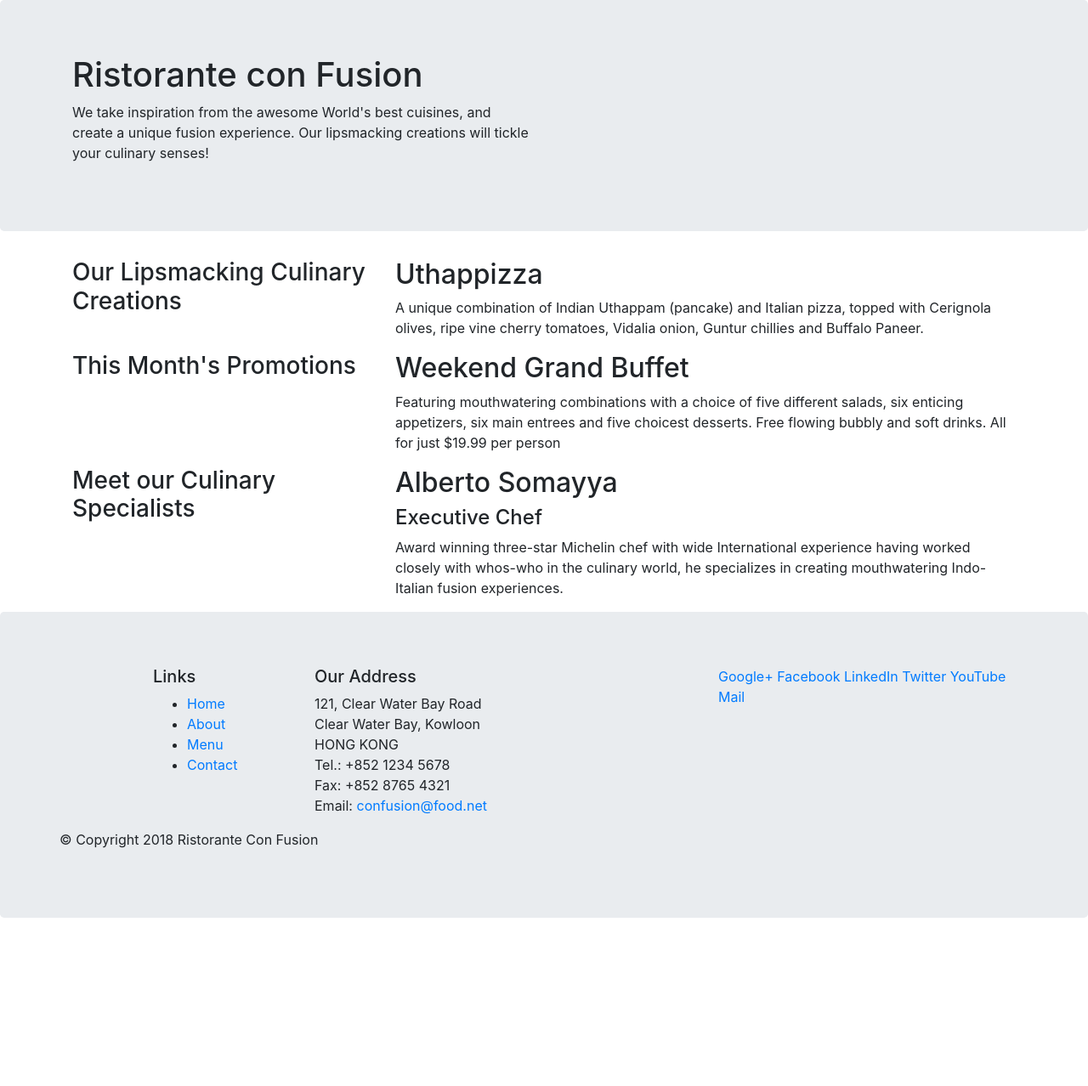
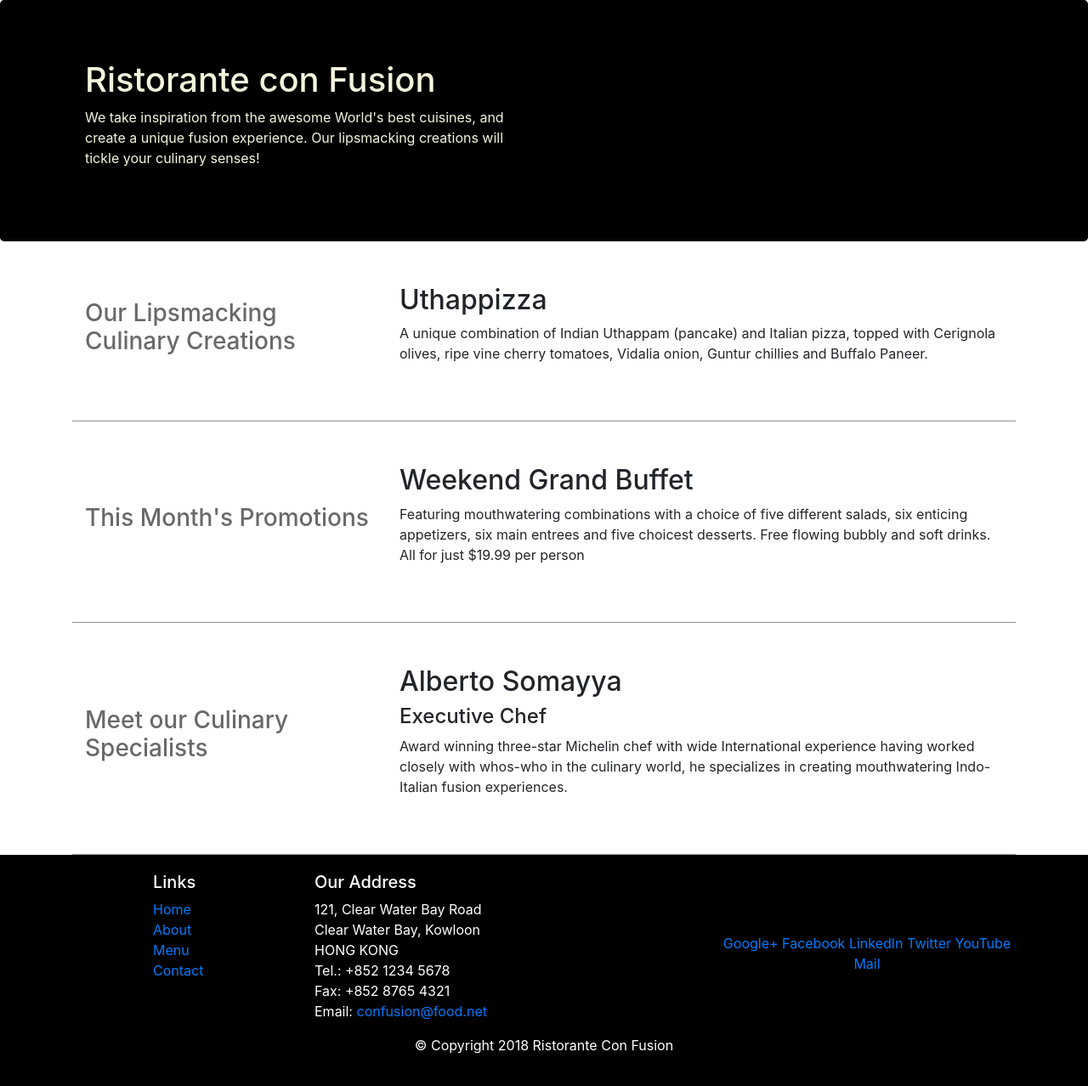
Before and after one commit to chauhanad1/Full_stack, a website: page index.html in a window 1280 px wide. Shown: the whole page at 85% size. Before the commit the page ends 1112 px from the top, so only its background shows below. Drawn offline with nearby package versions, Linux system fonts and the light colour scheme.

Commit message:
bootstrap grid part 2

```diff
--- /dev/null
+++ b/css/styles.css
@@ -0,0 +1,31 @@
+.row-header{
+    margin: 0px auto;
+    padding: 0px auto;
+}
+
+.row-content{
+    margin: 0px auto;
+    padding: 50px 0px 50px 0px;
+    min-height: 200px;
+    border-bottom: 2px ridge;
+}
+
+.footer{
+    color:white;
+    background-color: black;
+    margin: 0px auto;
+    padding: 20px 0px 20px 0px;
+}
+.jumbotron{
+    margin: 0px auto;
+    padding: 70px 30px 70px 30px;
+    background: black;
+    color: beige;
+}
+.address{
+    font-size: 80%;
+    margin: 0px;
+}
+#headings{
+    color: dimgrey;
+}
--- a/index.html
+++ b/index.html
@@ -9,6 +9,7 @@
 
     <!-- Bootstrap CSS -->
     <link rel="stylesheet" href="node_modules/bootstrap/dist/css/bootstrap.min.css">
+    <link rel="stylesheet" href="css/styles.css">
     <title>Ristorante Con Fusion</title>
 </head>
 
@@ -16,7 +17,7 @@
 
     <header class="jumbotron">
         <div class = "container">
-            <div class = "row">
+            <div class = "row row-header">
                 <div class = "col-12 col-sm-6">
                     <h1>Ristorante con Fusion</h1>
                     <p>We take inspiration from the awesome World's best cuisines, and create a unique fusion experience. Our lipsmacking creations will tickle your culinary senses!</p>
@@ -28,9 +29,9 @@
     </header>
 
     <div class="container">
-        <div class="row">
+        <div class="row row-content align-items-center">
             <div class="col-12 col-sm-4 col-mid-3">
-                <h3>Our Lipsmacking Culinary Creations</h3>
+                <h3 id="headings">Our Lipsmacking Culinary Creations</h3>
             </div>
             <div class="col col-sm col-mid">
                 <h2>Uthappizza</h2>
@@ -39,9 +40,9 @@
         </div>
 
 
-        <div class="row">
+        <div class="row row-content align-items-center">
             <div class="col-12 col-sm-4 col-mid-3">
-                <h3>This Month's Promotions</h3>
+                <h3 id="headings">This Month's Promotions</h3>
             </div>
             <div class="col col-sm col-mid">
                 <h2>Weekend Grand Buffet</h2>
@@ -49,9 +50,9 @@
             </div>
         </div>
 
-        <div class= "row">
+        <div class= "row row-content align-items-center">
             <div class= "col-12 col-sm-4 col-mid-3">
-                <h3>Meet our Culinary Specialists</h3>
+                <h3 id="headings">Meet our Culinary Specialists</h3>
             </div>
             <div class= "col col-sm col-mid">
                 <h2>Alberto Somayya</h2>
@@ -65,12 +66,12 @@
     <script src="node_modules/popper.js/dist/umd/popper.min.js"></script>
     <script src="node_modules/bootstrap/dist/js/bootstrap.min.js"></script>
 
-    <footer class ="jumbotron">
+    <footer class ="footer">
         <div class = "container">
-            <div class= "row">
+            <div class= "row ">
                 <div class="col-4 offset-1 col-sm-2">
                     <h5>Links</h5>
-                    <ul >
+                    <ul class= "list-unstyled">
                         <li><a href="#">Home</a></li>
                         <li><a href="#">About</a></li>
                         <li><a href="#">Menu</a></li>
@@ -88,7 +89,7 @@
 		              Email: <a href="mailto:confusion@food.net">confusion@food.net</a>
 		           </address>
                 </div>
-                <div class="col col-sm-4">
+                <div class="col col-sm-4 align-self-center text-center">
                     <div>
                         <a href="http://google.com/+">Google+</a>
                         <a href="http://www.facebook.com/profile.php?id=">Facebook</a>
@@ -99,8 +100,8 @@
                     </div>
                 </div>
            </div>
-           <div class = "row">
-                <div>
+           <div class = "row justify-content-center">
+                <div class="col-auto ">
                     <p>© Copyright 2018 Ristorante Con Fusion</p>
                 </div>
            </div>
```
